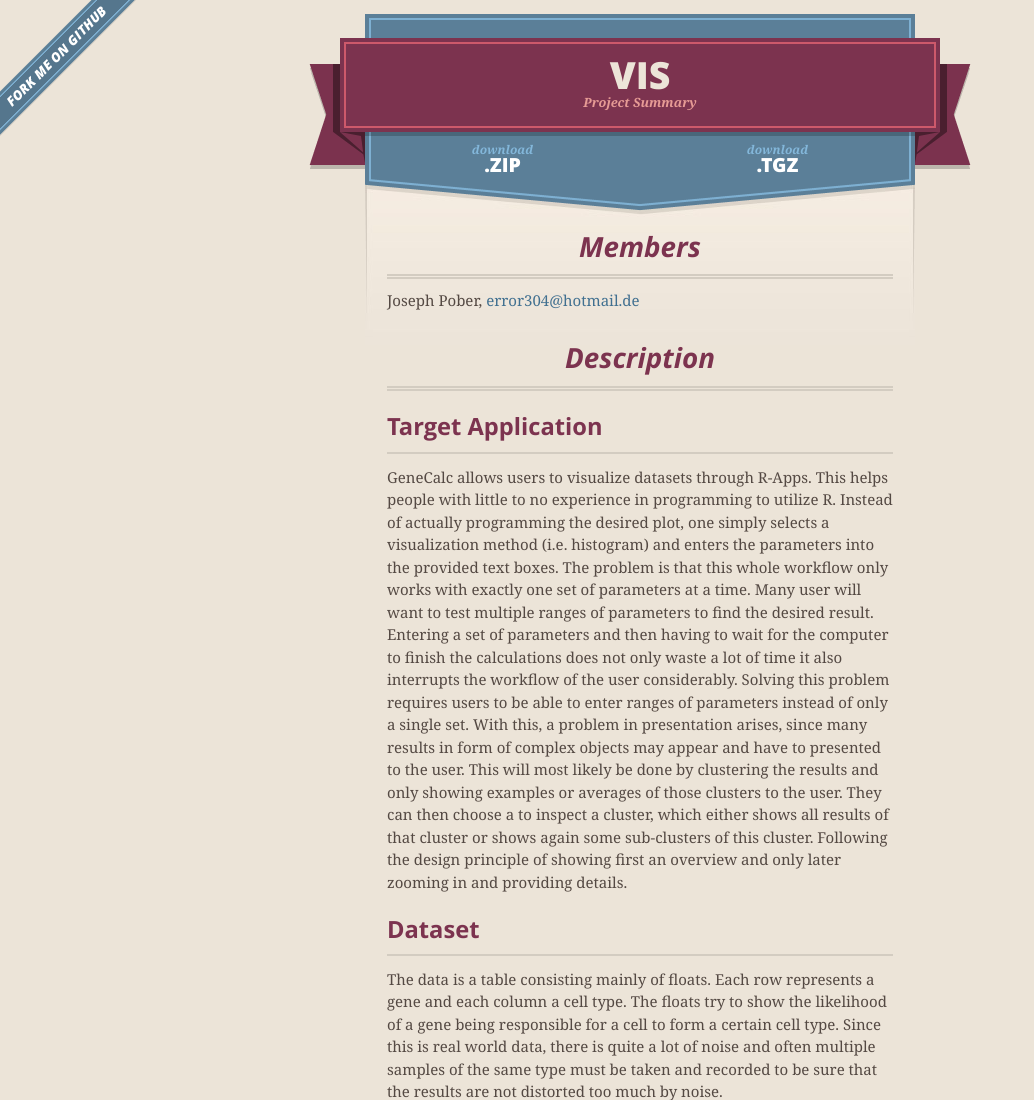
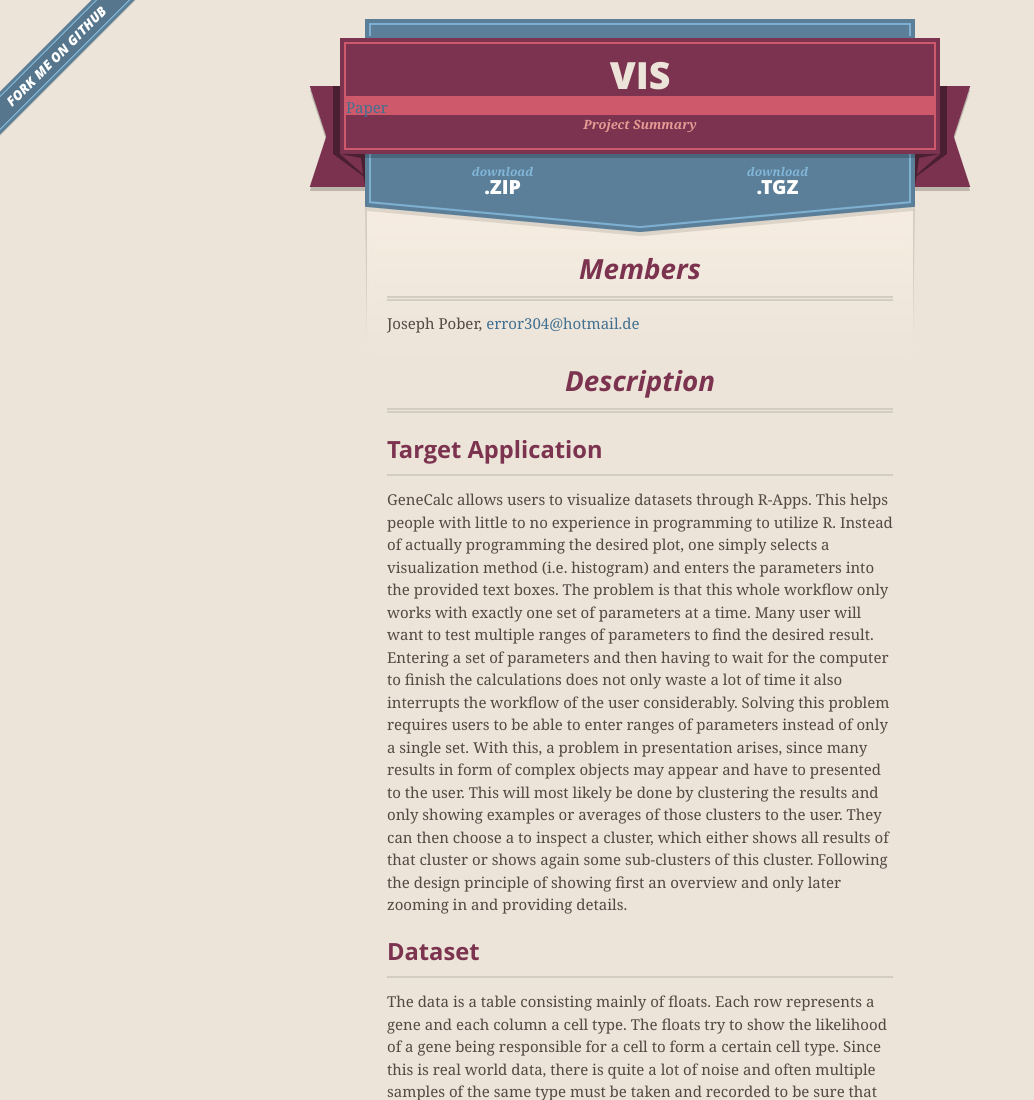
Before and after one commit to error304/VIS, a plain HTML site: page index.html in a window 1280 px wide. Shown: the top 1100 px of the page, without its empty margins (0-1034 px from the left). Drawn offline with nearby package versions, Linux system fonts and the light colour scheme.

Commit message:
Paper test

```diff
--- a/index.html
+++ b/index.html
@@ -28,6 +28,7 @@
         <span class="ribbon-outer">
           <span class="ribbon-inner">
             <h1>VIS</h1>
+            <a href="http://error304.github.io/VIS/paper.pdf">Paper</a>
             <h2>Project Summary</h2>
           </span>
           <span class="left-tail"></span>
```
Also changed, not shown: 1 other file.
